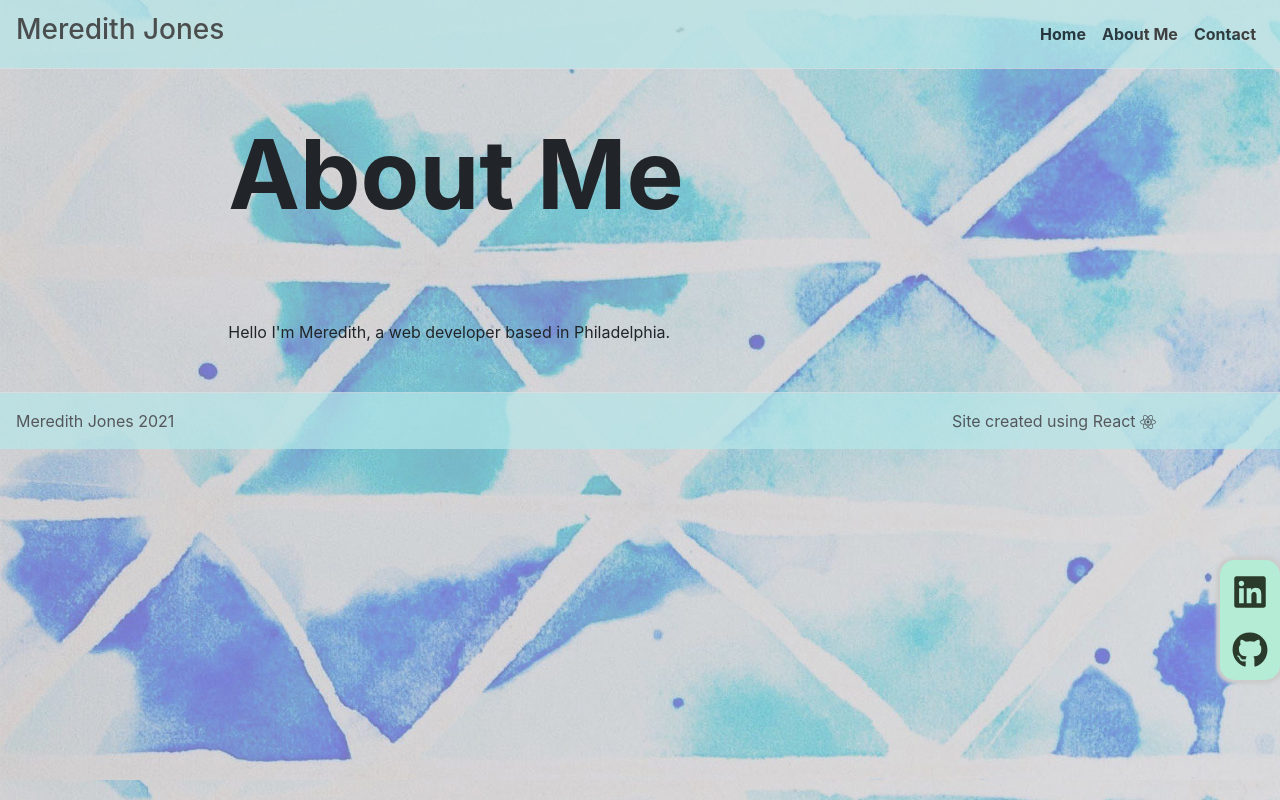
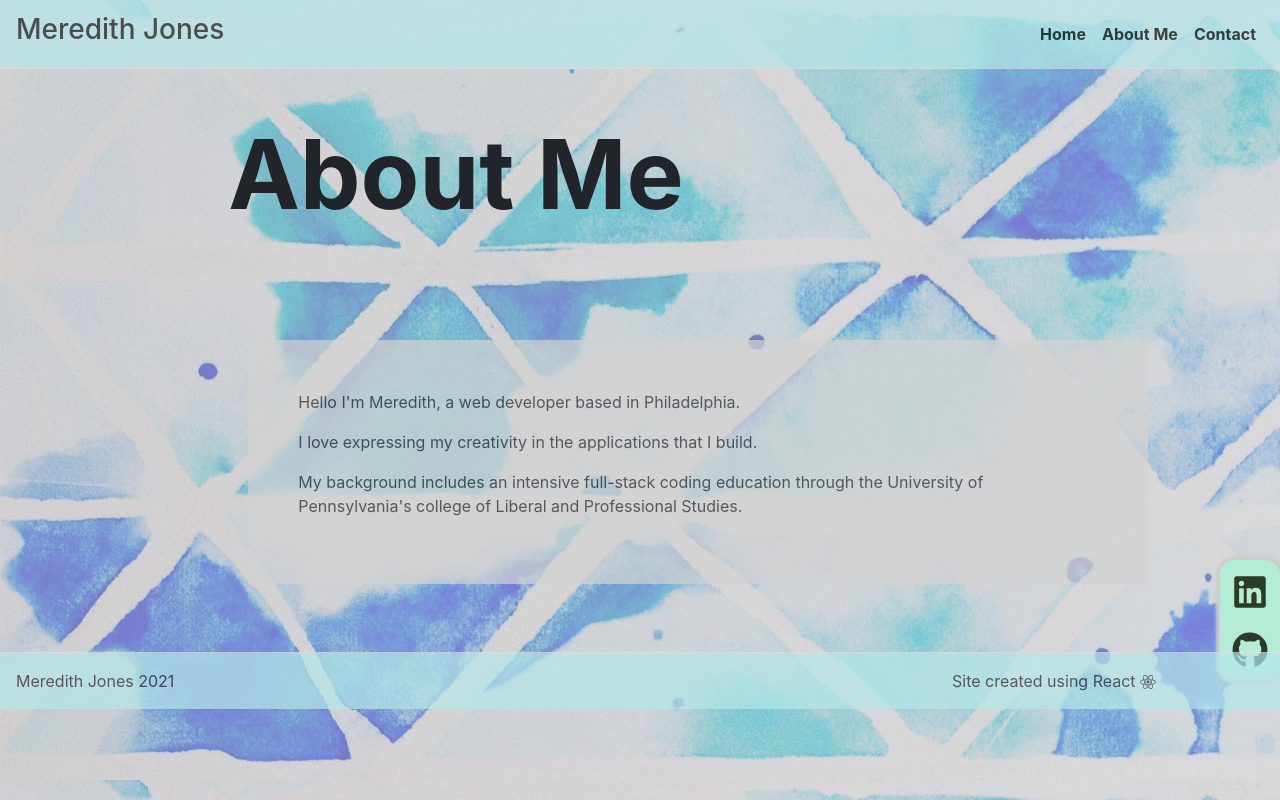
Before and after one commit to meredithajones/2021-Portfolio, a React (Create React App) app: page /about in a window 1280 px wide. Built offline with nearby package versions, Linux system fonts and the light colour scheme.

Commit message:
Added content and styling to bio in about page

```diff
--- a/src/App.js
+++ b/src/App.js
@@ -9,7 +9,7 @@ import "./App.css";
 //Internal imports
 import Footer from "./Components/Footer/Footer";
 import HomePage from "./Pages/HomePage";
-import AboutPage from "./Pages/AboutPage";
+import AboutPage from "./Pages/About/AboutPage";
 import ContactPage from "./Pages/ContactPage";
 import Sidenav from "./Components/SideNav/SideNav.js";
 import backGImage from "./Components/Background/backgroundImage";
--- /dev/null
+++ b/src/Pages/About/About.css
@@ -0,0 +1,7 @@
+.bio {
+    background-color: lightgrey;
+    opacity: .7;
+    width: 900px;
+    padding: 50px;
+    margin: 20px;
+  }
--- /dev/null
+++ b/src/Pages/About/AboutPage.js
@@ -0,0 +1,29 @@
+import { React } from 'react';
+import Hero from "../../Components/Hero";
+import Content from "../../Components/Content";
+import "../About/About.css";
+
+function AboutPage(props) {
+
+    return(
+
+       <div>
+        <Hero title={props.title} />
+
+        <Content >
+            <div className= "bio">
+            <p>Hello I'm Meredith, a web developer based in Philadelphia.</p>
+
+            <p>I love expressing my creativity in the applications that I build. </p>
+            <p>My background includes an intensive full-stack coding education through
+                the University of Pennsylvania's college of Liberal and Professional Studies.
+            </p>
+            </div>
+        </Content>
+       </div>
+
+    );
+
+}
+
+export default AboutPage;
--- a/src/Pages/AboutPage.js
+++ /dev/null
@@ -1,21 +0,0 @@
-import { React } from 'react';
-import Hero from "../Components/Hero";
-import Content from "../Components/Content";
-
-function AboutPage(props) {
-
-    return(
-
-       <div>
-        <Hero title={props.title} />
-
-        <Content className="bio">
-            Hello I'm Meredith, a web developer based in Philadelphia.
-        </Content>
-       </div>
-
-    );
-
-}
-
-export default AboutPage;
```
